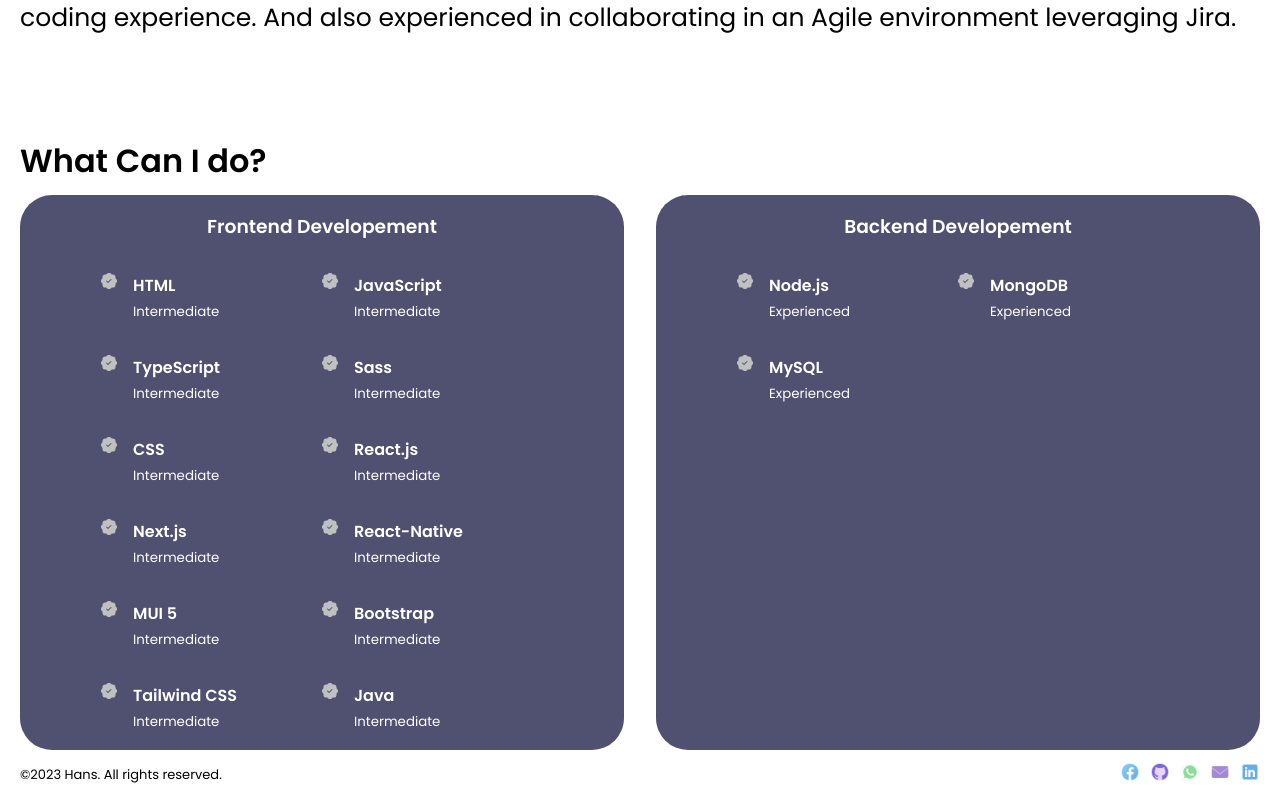
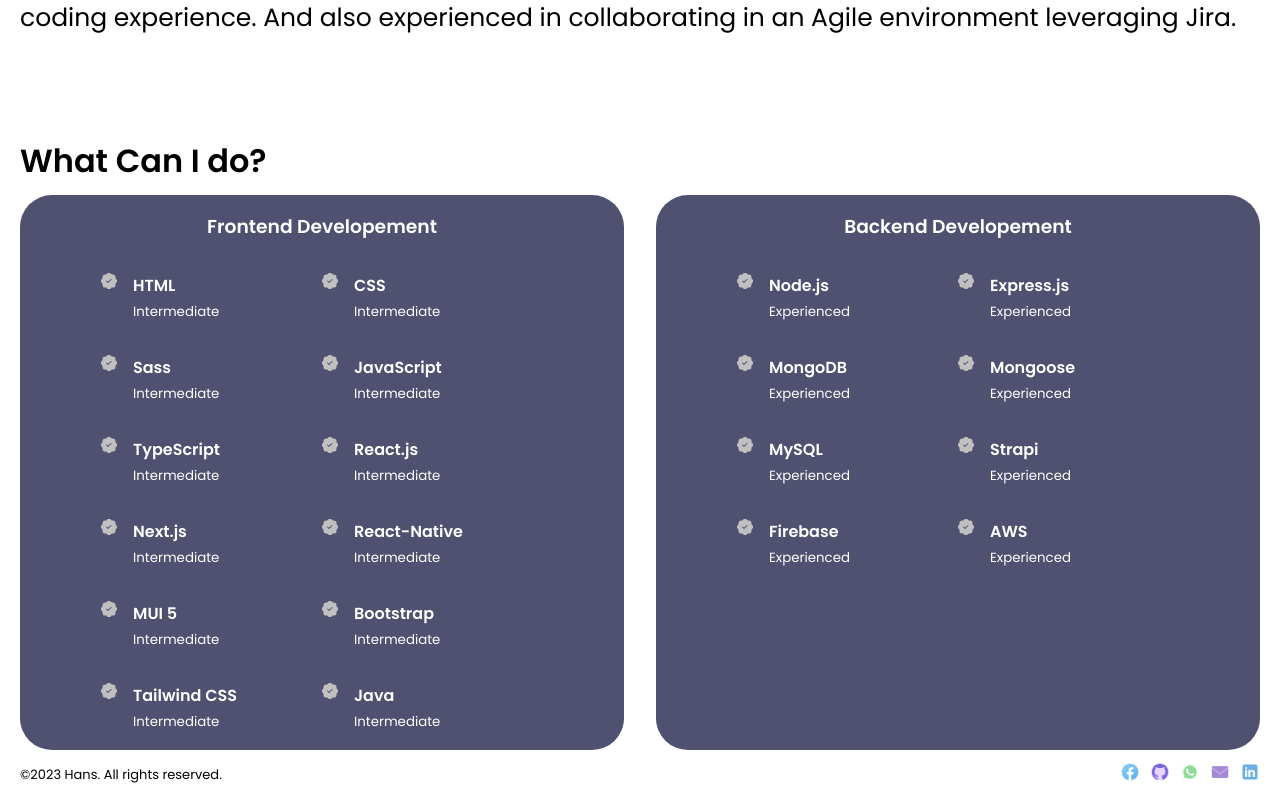
Before and after one commit to hohuns/hans-web, a Next.js app: page /about in a window 1280 px wide. Shown: the part 799-1599 px from the top of the page. Built offline with nearby package versions, Linux system fonts and the light colour scheme; no server answers.

Commit message:
backend changes

```diff
--- a/src/app/about/page.tsx
+++ b/src/app/about/page.tsx
@@ -61,16 +61,7 @@
                     className={styles.experience__details_icon}
                   />
                   <div>
-                    <h4>JavaScript</h4>
-                    <small>Intermediate</small>
-                  </div>
-                </article>
-                <article className={styles.experience__details}>
-                  <BsPatchCheckFill
-                    className={styles.experience__details_icon}
-                  />
-                  <div>
-                    <h4>TypeScript</h4>
+                    <h4>CSS</h4>
                     <small>Intermediate</small>
                   </div>
                 </article>
@@ -88,7 +79,16 @@
                     className={styles.experience__details_icon}
                   />
                   <div>
-                    <h4>CSS</h4>
+                    <h4>JavaScript</h4>
+                    <small>Intermediate</small>
+                  </div>
+                </article>
+                <article className={styles.experience__details}>
+                  <BsPatchCheckFill
+                    className={styles.experience__details_icon}
+                  />
+                  <div>
+                    <h4>TypeScript</h4>
                     <small>Intermediate</small>
                   </div>
                 </article>
@@ -174,6 +174,15 @@
                     className={styles.experience__details_icon}
                   />
                   <div>
+                    <h4>Express.js</h4>
+                    <small>Experienced</small>
+                  </div>
+                </article>
+                <article className={styles.experience__details}>
+                  <BsPatchCheckFill
+                    className={styles.experience__details_icon}
+                  />
+                  <div>
                     <h4>MongoDB</h4>
                     <small>Experienced</small>
                   </div>
@@ -183,7 +192,43 @@
                     className={styles.experience__details_icon}
                   />
                   <div>
+                    <h4>Mongoose</h4>
+                    <small>Experienced</small>
+                  </div>
+                </article>
+                <article className={styles.experience__details}>
+                  <BsPatchCheckFill
+                    className={styles.experience__details_icon}
+                  />
+                  <div>
                     <h4>MySQL</h4>
+                    <small>Experienced</small>
+                  </div>
+                </article>
+                <article className={styles.experience__details}>
+                  <BsPatchCheckFill
+                    className={styles.experience__details_icon}
+                  />
+                  <div>
+                    <h4>Strapi</h4>
+                    <small>Experienced</small>
+                  </div>
+                </article>
+                <article className={styles.experience__details}>
+                  <BsPatchCheckFill
+                    className={styles.experience__details_icon}
+                  />
+                  <div>
+                    <h4>Firebase</h4>
+                    <small>Experienced</small>
+                  </div>
+                </article>
+                <article className={styles.experience__details}>
+                  <BsPatchCheckFill
+                    className={styles.experience__details_icon}
+                  />
+                  <div>
+                    <h4>AWS</h4>
                     <small>Experienced</small>
                   </div>
                 </article>
```
